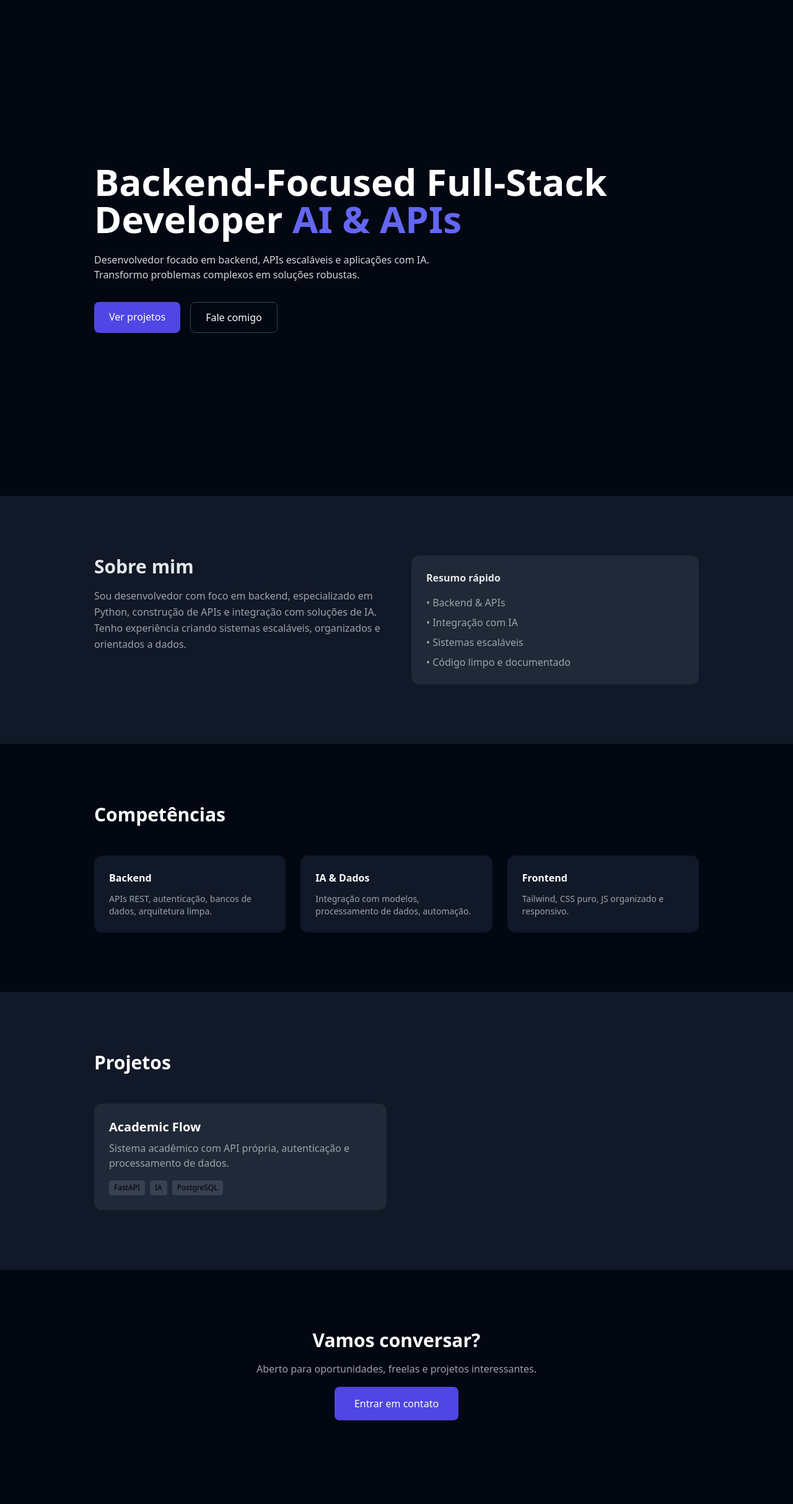
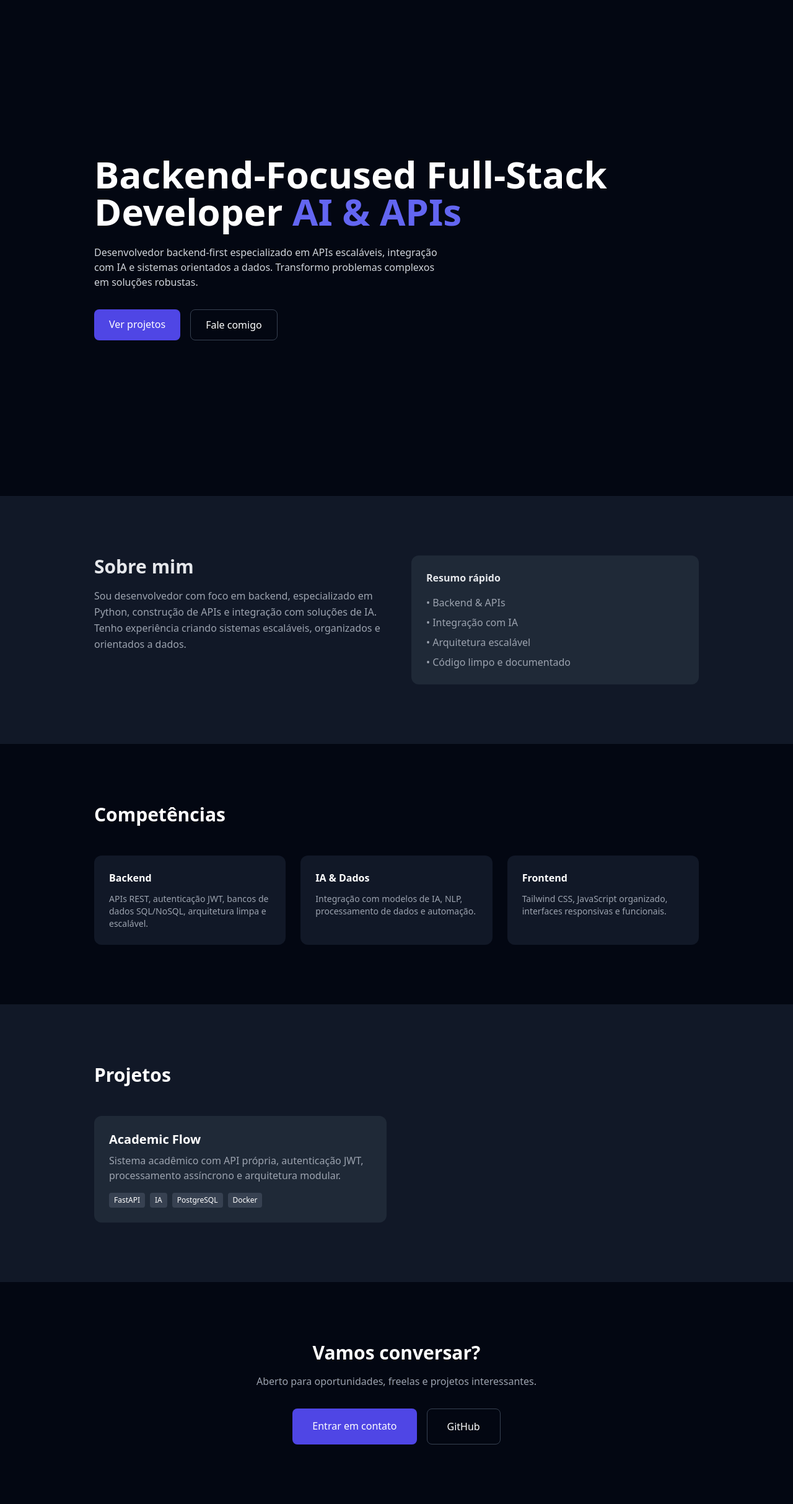
Before and after one commit to bernardoxdev/Portfolio, a Flask app: page / in a window 1280 px wide. Shown: the whole page at 62% size. Before the commit the page ends 2291 px from the top, so only its background shows below. Run offline with Flask 3, Linux system fonts and the light colour scheme; some libraries are stand-ins or nearby versions.

Commit message:
fix: Erros em relação a docker e estrutura arrumados

```diff
--- a/frontend/template/index.html
+++ b/frontend/templates/index.html
@@ -5,17 +5,19 @@
     <meta charset="UTF-8">
     <meta name="viewport" content="width=device-width, initial-scale=1.0">
 
-    <title>Bernardo de Castro | Desenvolvedor Full-Stack</title>
+    <title>Bernardo de Castro | Backend-Focused Full-Stack Developer</title>
 
-    <link rel="stylesheet" href="../src/css/main.css">
+    <!-- CSS próprio (Flask) -->
     <link rel="stylesheet" href="{{ url_for('static', filename='css/main.css') }}">
 
+    <!-- Tailwind CDN -->
     <script src="https://cdn.tailwindcss.com"></script>
 </head>
 
-<body>
+<body class="bg-gray-950 text-white">
 
-    <section class="min-h-screen flex items-center bg-gray-950 text-white">
+    <!-- HERO -->
+    <section class="min-h-screen flex items-center">
         <div class="max-w-5xl mx-auto px-6">
             <h1 class="text-4xl md:text-6xl font-bold leading-tight">
                 Backend-Focused Full-Stack Developer
@@ -23,7 +25,8 @@
             </h1>
 
             <p class="mt-6 text-gray-300 max-w-xl">
-                Desenvolvedor focado em backend, APIs escaláveis e aplicações com IA.
+                Desenvolvedor backend-first especializado em APIs escaláveis,
+                integração com IA e sistemas orientados a dados.
                 Transformo problemas complexos em soluções robustas.
             </p>
 
@@ -32,13 +35,15 @@
                     class="bg-indigo-600 px-6 py-3 rounded-lg font-medium hover:bg-indigo-700 transition">
                     Ver projetos
                 </a>
-                <a href="#contact" class="border border-gray-700 px-6 py-3 rounded-lg hover:bg-gray-800 transition">
+                <a href="#contact"
+                    class="border border-gray-700 px-6 py-3 rounded-lg hover:bg-gray-800 transition">
                     Fale comigo
                 </a>
             </div>
         </div>
     </section>
 
+    <!-- SOBRE -->
     <section class="py-24 bg-gray-900 text-gray-200">
         <div class="max-w-5xl mx-auto px-6 grid md:grid-cols-2 gap-12">
 
@@ -47,8 +52,8 @@
                 <p class="text-gray-400 leading-relaxed">
                     Sou desenvolvedor com foco em backend, especializado em Python,
                     construção de APIs e integração com soluções de IA.
-                    Tenho experiência criando sistemas escaláveis,
-                    organizados e orientados a dados.
+                    Tenho experiência criando sistemas escaláveis, organizados
+                    e orientados a dados.
                 </p>
             </div>
 
@@ -57,7 +62,7 @@
                 <ul class="space-y-2 text-gray-400">
                     <li>• Backend & APIs</li>
                     <li>• Integração com IA</li>
-                    <li>• Sistemas escaláveis</li>
+                    <li>• Arquitetura escalável</li>
                     <li>• Código limpo e documentado</li>
                 </ul>
             </div>
@@ -65,7 +70,8 @@
         </div>
     </section>
 
-    <section class="py-24 bg-gray-950 text-white">
+    <!-- COMPETÊNCIAS -->
+    <section class="py-24 bg-gray-950">
         <div class="max-w-5xl mx-auto px-6">
             <h2 class="text-3xl font-bold mb-12">Competências</h2>
 
@@ -74,21 +80,24 @@
                 <div class="bg-gray-900 p-6 rounded-xl">
                     <h3 class="font-semibold mb-3">Backend</h3>
                     <p class="text-gray-400 text-sm">
-                        APIs REST, autenticação, bancos de dados, arquitetura limpa.
+                        APIs REST, autenticação JWT, bancos de dados SQL/NoSQL,
+                        arquitetura limpa e escalável.
                     </p>
                 </div>
 
                 <div class="bg-gray-900 p-6 rounded-xl">
                     <h3 class="font-semibold mb-3">IA & Dados</h3>
                     <p class="text-gray-400 text-sm">
-                        Integração com modelos, processamento de dados, automação.
+                        Integração com modelos de IA, NLP,
+                        processamento de dados e automação.
                     </p>
                 </div>
 
                 <div class="bg-gray-900 p-6 rounded-xl">
                     <h3 class="font-semibold mb-3">Frontend</h3>
                     <p class="text-gray-400 text-sm">
-                        Tailwind, CSS puro, JS organizado e responsivo.
+                        Tailwind CSS, JavaScript organizado,
+                        interfaces responsivas e funcionais.
                     </p>
                 </div>
 
@@ -96,22 +105,26 @@
         </div>
     </section>
 
+    <!-- PROJETOS -->
     <section id="projects" class="py-24 bg-gray-900">
         <div class="max-w-5xl mx-auto px-6">
-            <h2 class="text-3xl font-bold text-white mb-12">Projetos</h2>
+            <h2 class="text-3xl font-bold mb-12">Projetos</h2>
 
             <div class="grid md:grid-cols-2 gap-8">
 
-                <article class="bg-gray-800 rounded-xl p-6">
-                    <h3 class="text-xl font-semibold text-white">Academic Flow</h3>
+                <article class="bg-gray-800 rounded-xl p-6 hover:ring-1 hover:ring-indigo-500 transition">
+                    <h3 class="text-xl font-semibold">Academic Flow</h3>
                     <p class="text-gray-400 mt-2">
-                        Sistema acadêmico com API própria, autenticação e processamento de dados.
+                        Sistema acadêmico com API própria,
+                        autenticação JWT, processamento assíncrono
+                        e arquitetura modular.
                     </p>
 
-                    <div class="flex gap-2 mt-4 text-xs">
+                    <div class="flex flex-wrap gap-2 mt-4 text-xs">
                         <span class="bg-gray-700 px-2 py-1 rounded">FastAPI</span>
                         <span class="bg-gray-700 px-2 py-1 rounded">IA</span>
                         <span class="bg-gray-700 px-2 py-1 rounded">PostgreSQL</span>
+                        <span class="bg-gray-700 px-2 py-1 rounded">Docker</span>
                     </div>
                 </article>
 
@@ -119,19 +132,27 @@
         </div>
     </section>
 
-    <section id="contact" class="py-24 bg-gray-950 text-center text-white">
+    <!-- CONTATO -->
+    <section id="contact" class="py-24 bg-gray-950 text-center">
         <h2 class="text-3xl font-bold mb-4">Vamos conversar?</h2>
         <p class="text-gray-400 mb-8">
             Aberto para oportunidades, freelas e projetos interessantes.
         </p>
 
-        <a href="mailto:seuemail@email.com"
-            class="bg-indigo-600 px-8 py-4 rounded-lg font-medium hover:bg-indigo-700 transition">
-            Entrar em contato
-        </a>
+        <div class="flex justify-center gap-4">
+            <a href="mailto:seuemail@email.com"
+                class="bg-indigo-600 px-8 py-4 rounded-lg font-medium hover:bg-indigo-700 transition">
+                Entrar em contato
+            </a>
+
+            <a href="https://github.com/seuusuario" target="_blank"
+                class="border border-gray-700 px-8 py-4 rounded-lg hover:bg-gray-800 transition">
+                GitHub
+            </a>
+        </div>
     </section>
 
-    <script src="../src/js/main.js"></script>
+    <!-- JS próprio -->
     <script src="{{ url_for('static', filename='js/main.js') }}"></script>
 
 </body>
```
Also changed, not shown: 1 other file.
